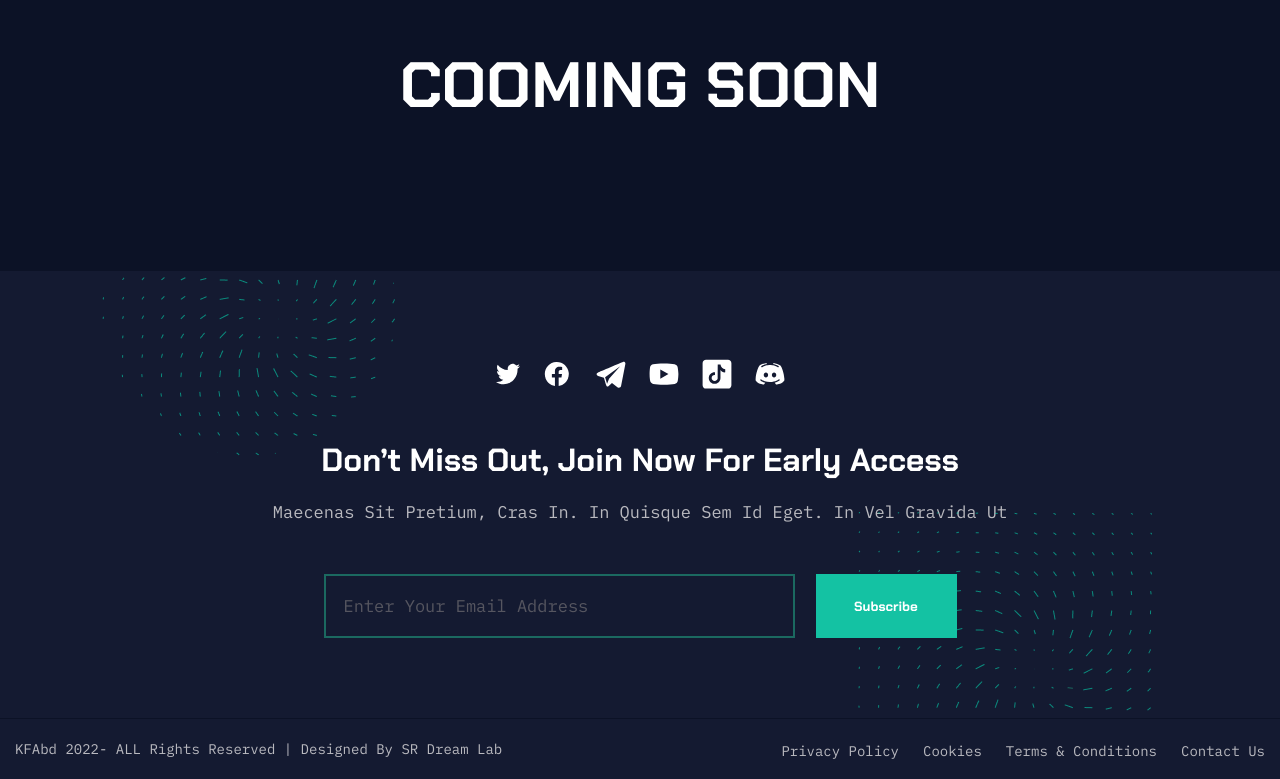
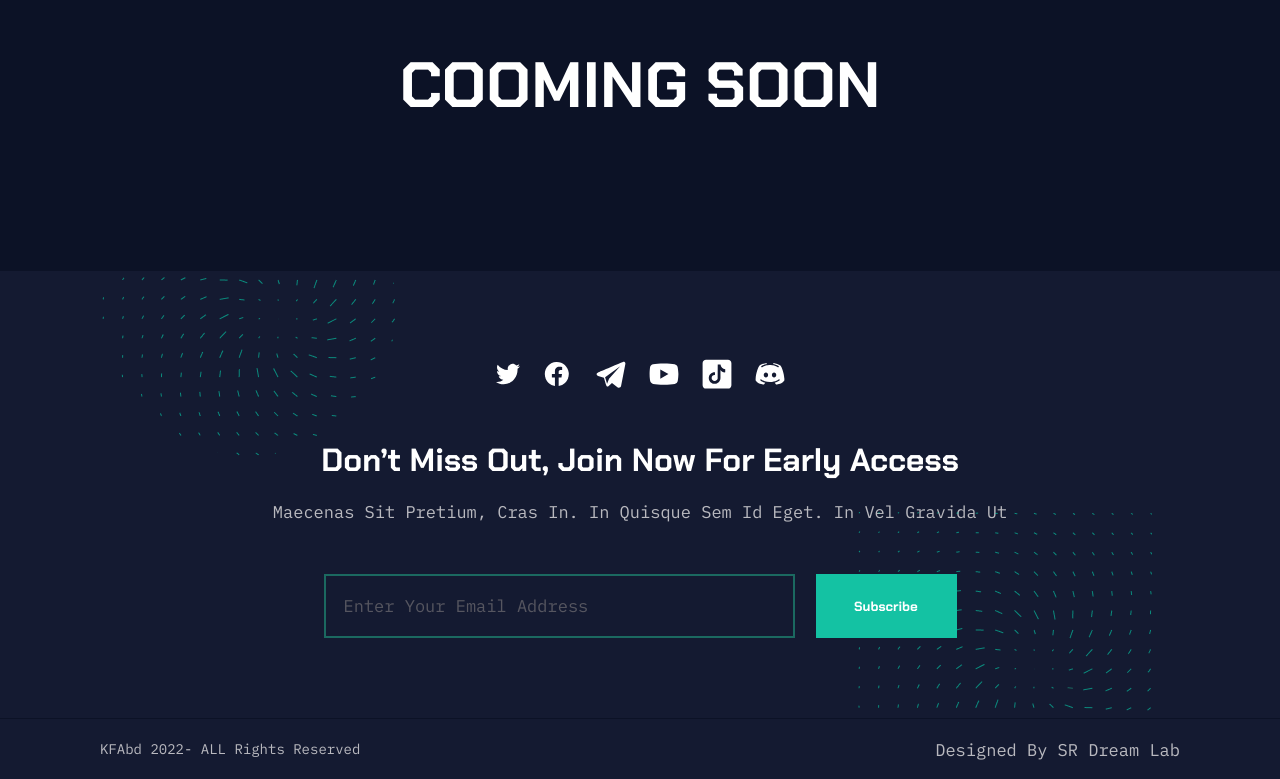
Before and after one commit to wapborhan/kfabd, a React (Create React App) app: page / in a window 1280 px wide. Shown: the part 385-1164 px from the top of the page. Built offline with nearby package versions, Linux system fonts and the light colour scheme.

Commit message:
Footer Changes

```diff
--- a/src/components/footer/Footer.jsx
+++ b/src/components/footer/Footer.jsx
@@ -159,15 +159,15 @@ function Footer(props) {
         </div>
       </div>
       <div className="footer-bottom">
-        <div className="container">
+        <div className="containerpd">
           <div className="wrap-fx">
             <div className="Copyright">
-              <p>
-                KFAbd {d.getFullYear()}- ALL rights reserved | Designed By{" "}
-                <a href="https://www.srdreamlab.com">SR Dream Lab</a>
-              </p>
+              <p>KFAbd {d.getFullYear()}- ALL rights reserved</p>
             </div>
-            <ul className="list">
+            <div className="right">
+              Designed By <a href="https://www.srdreamlab.com">SR Dream Lab</a>
+            </div>
+            {/* <ul className="list">
               <li>
                 <Link to="#">Privacy Policy</Link>
               </li>
@@ -180,7 +180,7 @@ function Footer(props) {
               <li>
                 <Link to="#">Contact Us</Link>
               </li>
-            </ul>
+            </ul> */}
           </div>
         </div>
       </div>
--- a/src/components/footer/styles.scss
+++ b/src/components/footer/styles.scss
@@ -167,3 +167,7 @@
 #scroll-top:hover {
     transform: translateY(-7%);
 }
+
+.containerpd{
+    padding: 0 100px;
+}
```
